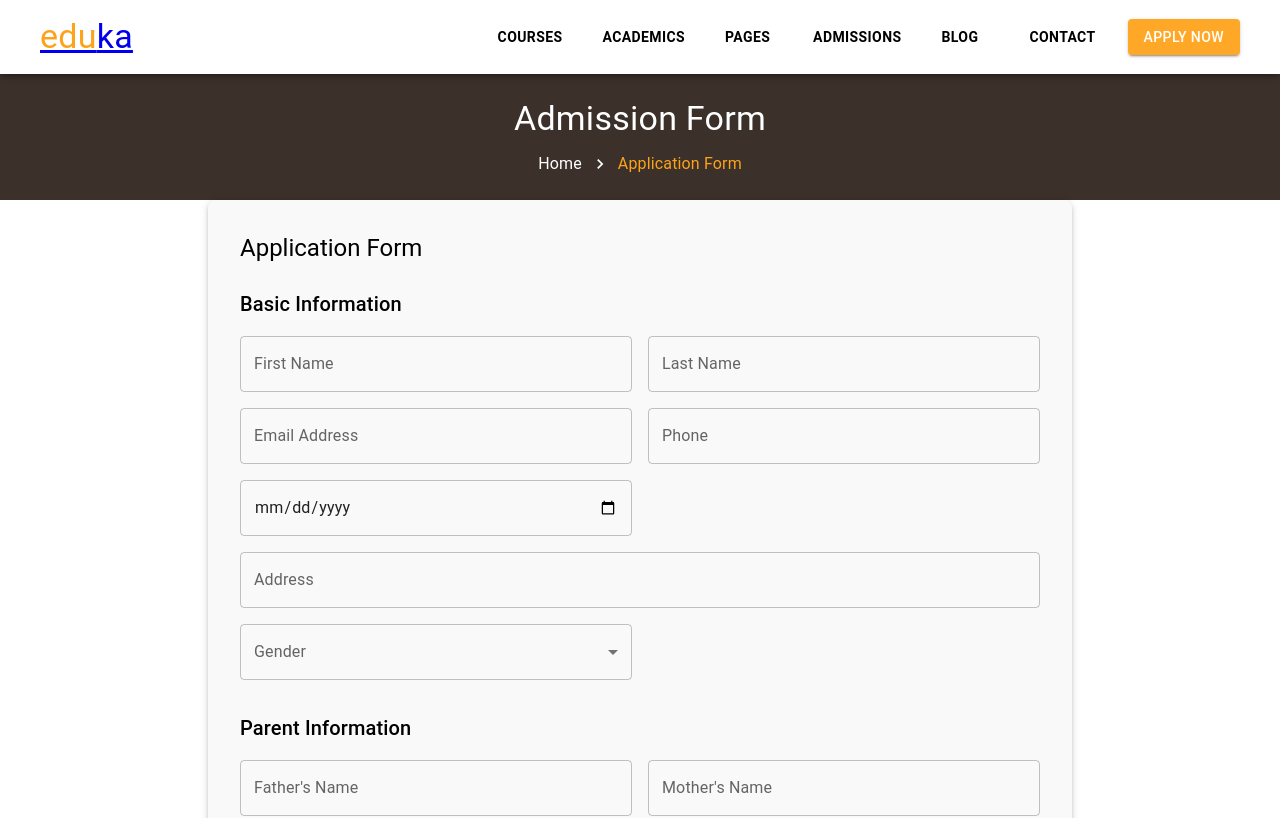
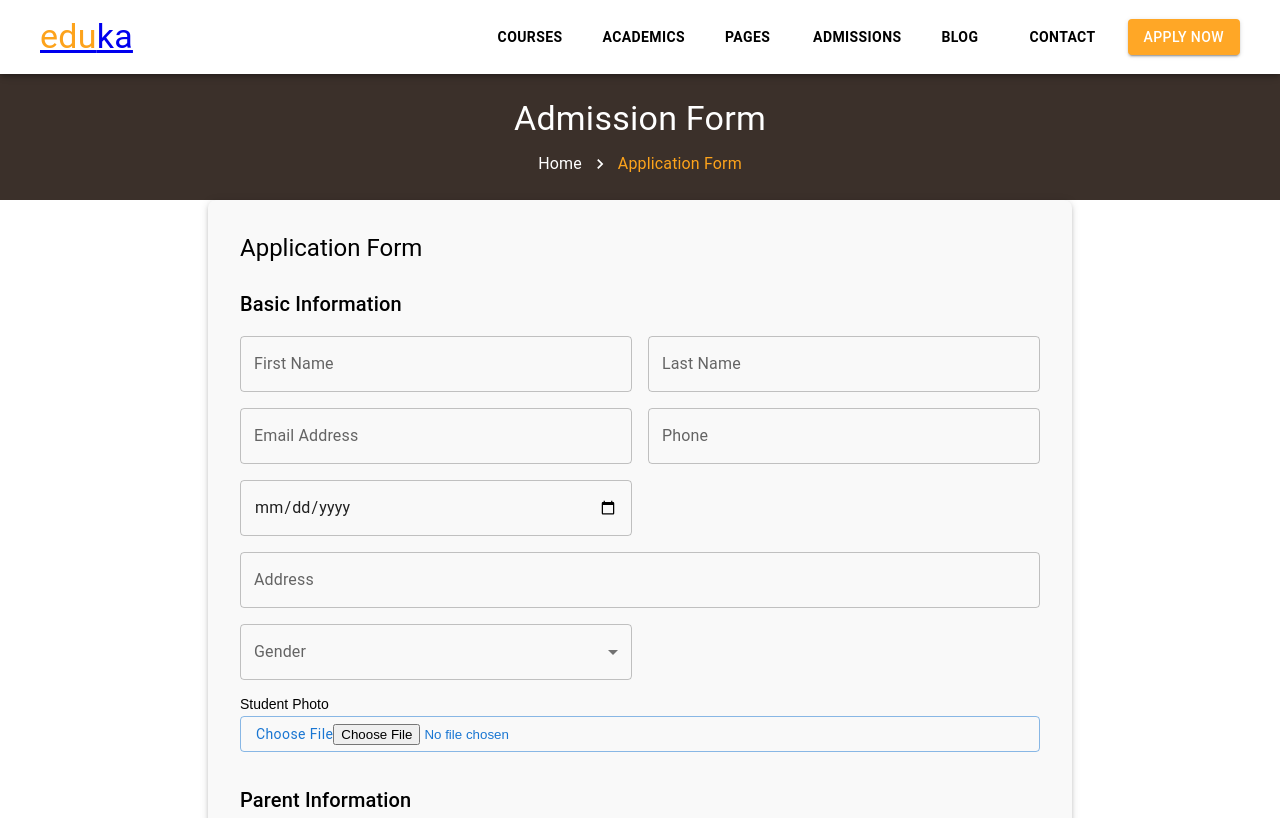
Before and after one commit to yeasaleh2002/dept_cse_city_university, a React (Vite) app: page /admission in a window 1280 px wide. Shown: the top 818 px of the page. Built offline with nearby package versions, Linux system fonts and the light colour scheme.

Commit message:
result and announcement section is done

```diff
--- a/src/Pages/Students/AdmissionPage/AdmissionPage.jsx
+++ b/src/Pages/Students/AdmissionPage/AdmissionPage.jsx
@@ -29,7 +29,7 @@ const AdmissionPage = () => {
       date_of_birth: form.date_of_birth.value,
       address: form.address.value,
       gender: form.gender.value,
-      // photo: form.photo.files[0],
+      photo: form.photo.files[0],
       father_name: form.father_name.value,
       mother_name: form.mother_name.value,
       batch: form.batch.value,
@@ -63,7 +63,11 @@ const AdmissionPage = () => {
           console.log("Form has been added successfully");
           alert("Form has been added successfully");
         }
-    });
+      })
+      .catch((error) => {
+        console.error("Error submitting form:", error);
+        alert("Failed to submit the form. Please try again.");
+      });
 
 
   };
@@ -147,7 +151,7 @@ const AdmissionPage = () => {
                     <MenuItem value="Other">Other</MenuItem>
                   </TextField>
                 </Grid>
-                {/* <Grid item xs={12}>
+                <Grid item xs={12}>
                   <Box
                     sx={{
                       display: "flex",
@@ -172,7 +176,7 @@ const AdmissionPage = () => {
                       <input type="file" name="photo" />
                     </Button>
                   </Box>
-                </Grid> */}
+                </Grid>
               </Grid>
 
               <Typography variant="h6" mt={4} mb={2}>
```
